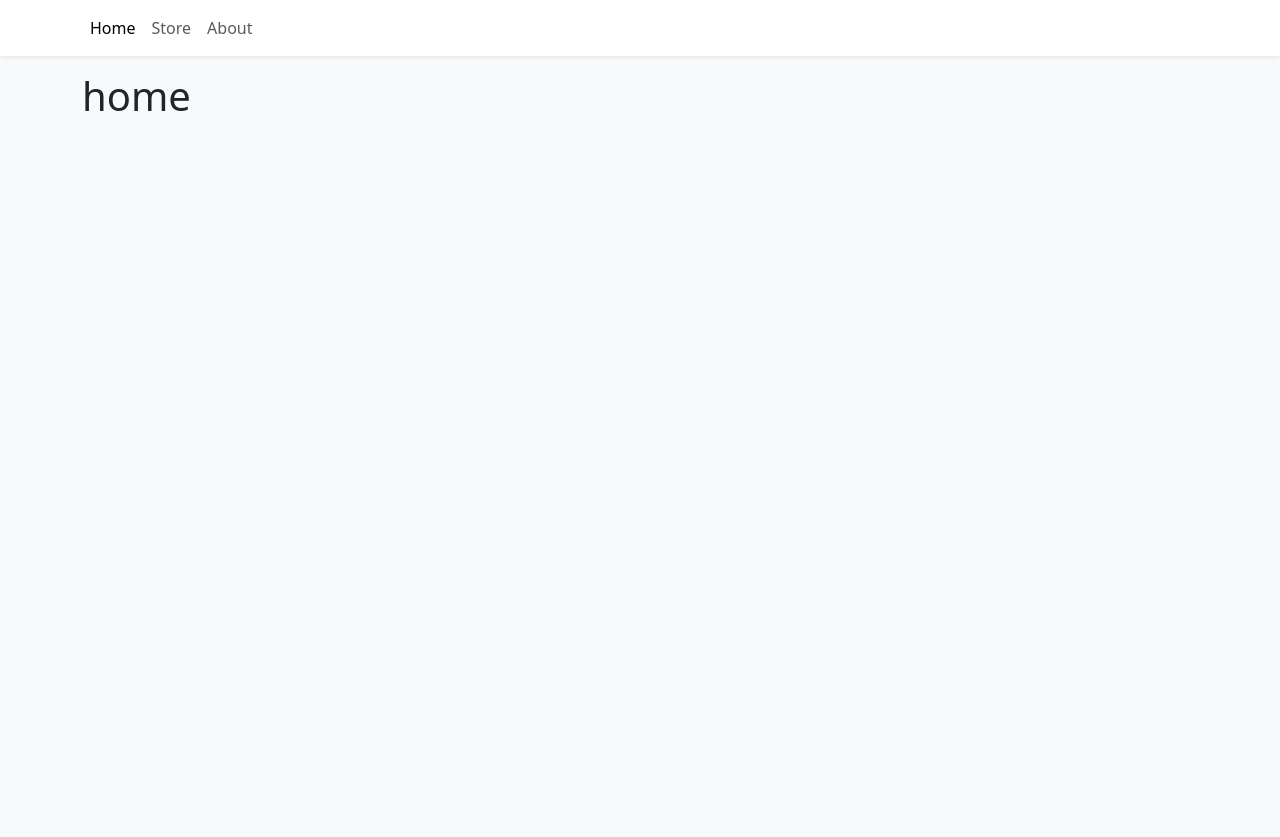
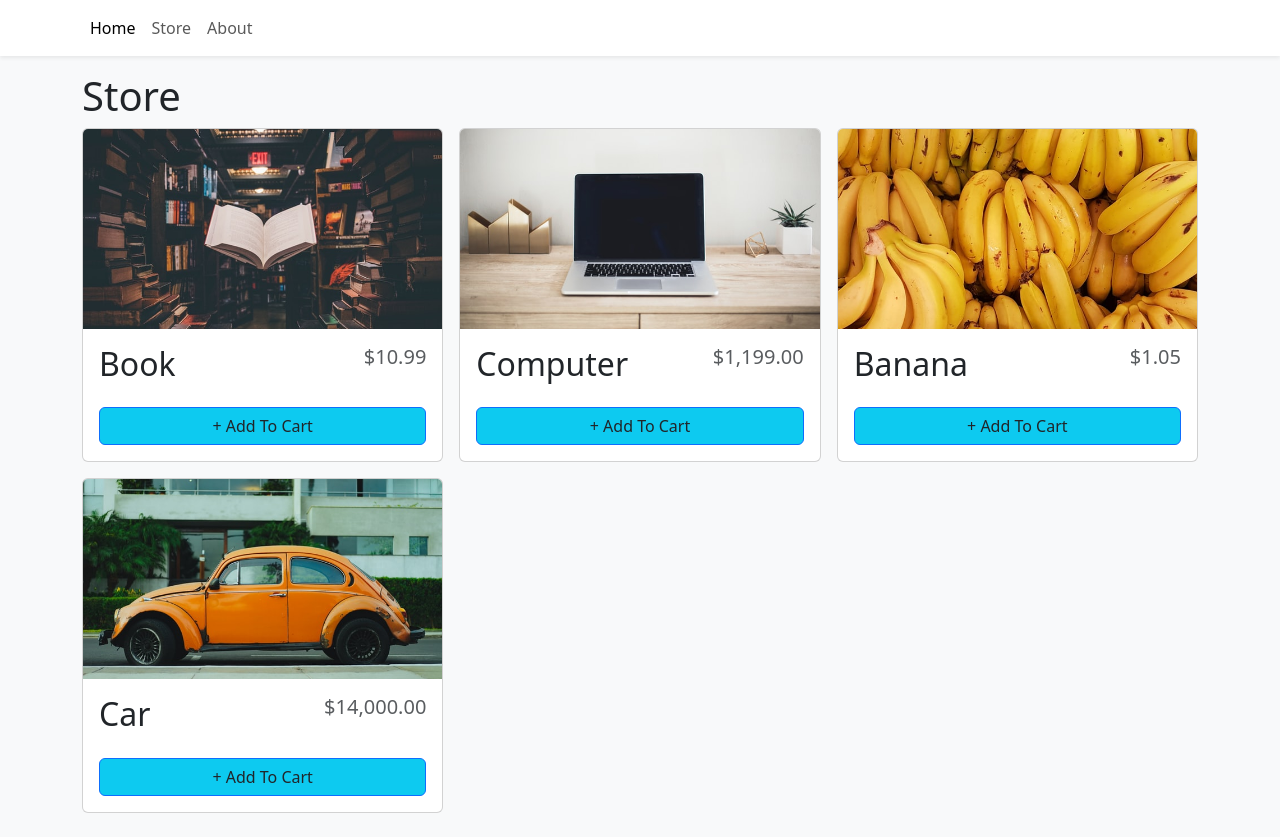
Before and after one commit to Samuelbahiru/shoppingcart-react-typescript, a React (Vite) app: page / in a window 1280 px wide. Before the commit the page ends 800 px from the top, so only its background shows below. Built offline with nearby package versions, Linux system fonts and the light colour scheme.

Commit message:
update the route to be the store directly

```diff
--- a/src/App.tsx
+++ b/src/App.tsx
@@ -11,8 +11,8 @@ function App() {
       <Navbar />
       <Container className="mb-4">
         <Routes>
-          <Route path="/" element={<Home />} />
-          <Route path="/store" element={<Store />} />
+          <Route path="/store" element={<Home />} />
+          <Route path="/" element={<Store />} />
           <Route path="/about" element={<About />} />
         </Routes>
       </Container>
```
